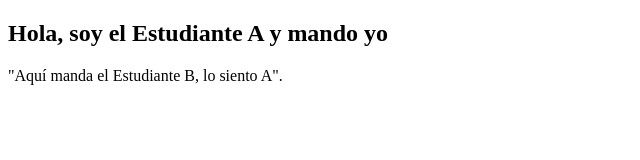
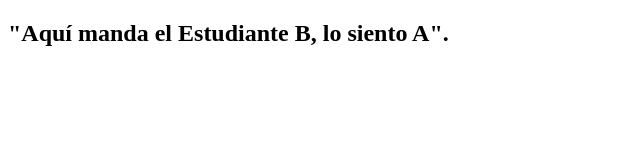
Before and after one commit to casta-pibe/El-Duelo-de-C-digo, a plain HTML site: page index.html in a window 1280 px wide. Shown: the whole page, without its empty margins (0-640 px from the left). Drawn offline with Linux system fonts and the light colour scheme.

Commit message:
Cambio de B 2.0

```diff
--- a/index.html
+++ b/index.html
@@ -6,7 +6,7 @@
     <title>Document</title>
 </head>
 <body>
-    <h2>Hola, soy el Estudiante A y mando yo</h2>
-    <p>"Aquí manda el Estudiante B, lo siento A".</p>
+    <h2>"Aquí manda el Estudiante B, lo siento A".</h2>
+
 </body>
 </html>
```
